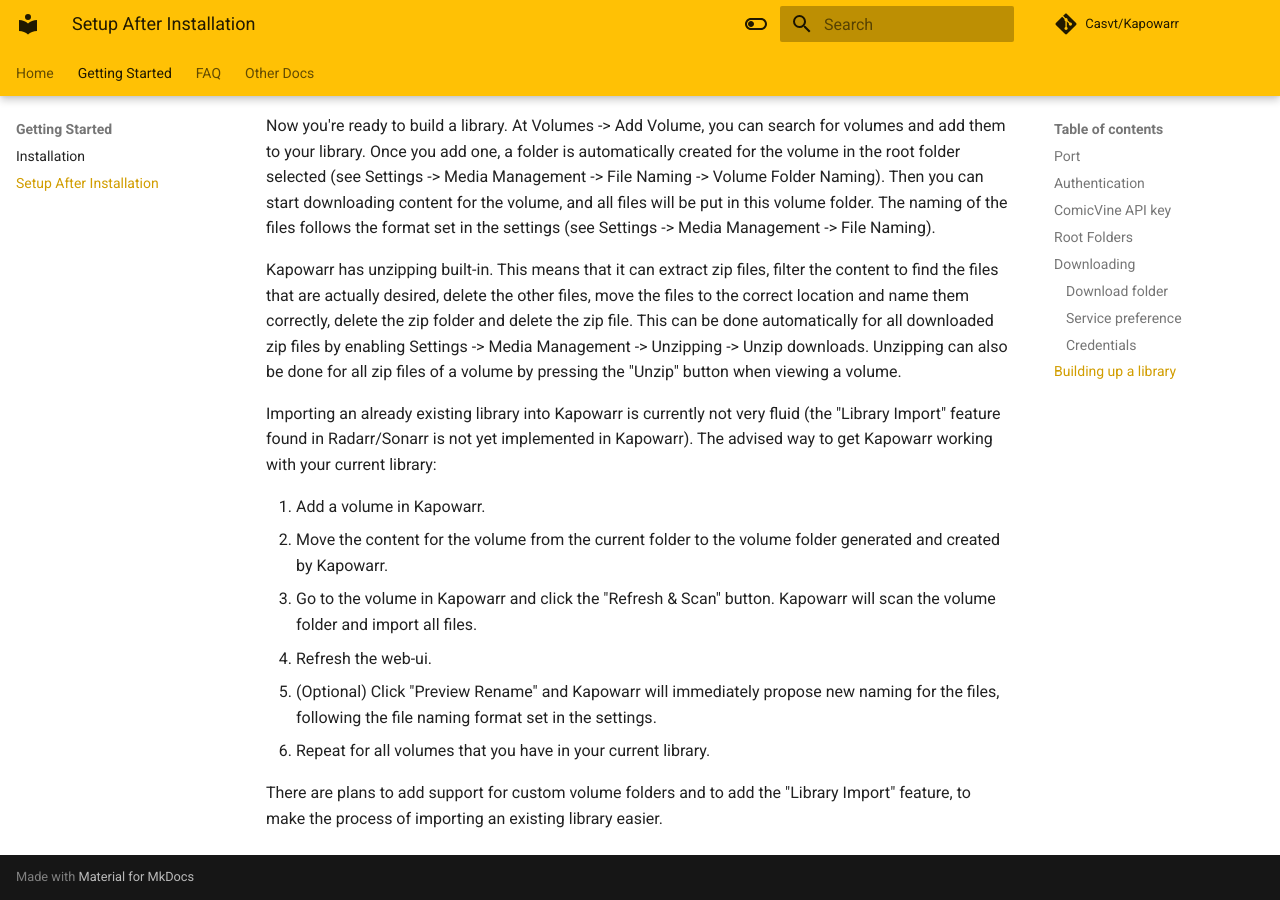
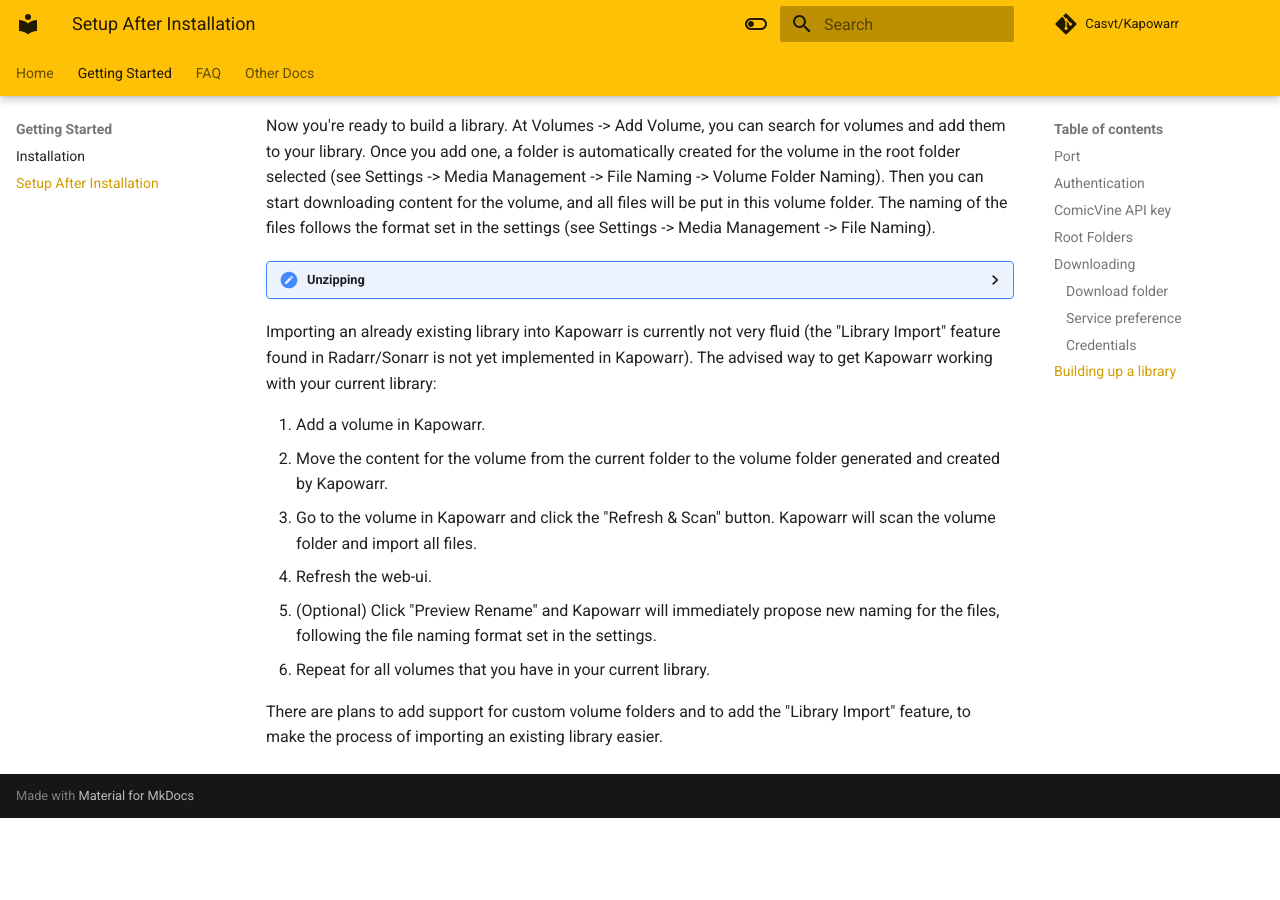
Before and after one commit to Casvt/Kapowarr, an MkDocs documentation site: the page built from docs/setup_after_installation.md, in a window 1280 px wide and 900 px high, scrolled down 2418 px. Built offline with MkDocs 1.6.1 and Material for MkDocs 9.7.7, drawn with Linux system fonts in a browser that asks for light colours; comment, search, counter and statistics services are not loaded; after the commit the page ends 3236 px from its top, so only the background shows below that; some of the changed lines change nothing that is shown.

Commit message:
Put unzipping in a collapsible block

```diff
--- a/docs/setup_after_installation.md
+++ b/docs/setup_after_installation.md
@@ -48,7 +48,8 @@
 ## Building up a library
 Now you're ready to build a library. At Volumes -> Add Volume, you can search for volumes and add them to your library. Once you add one, a folder is automatically created for the volume in the root folder selected (see Settings -> Media Management -> File Naming -> Volume Folder Naming). Then you can start downloading content for the volume, and all files will be put in this volume folder. The naming of the files follows the format set in the settings (see Settings -> Media Management -> File Naming).
 
-Kapowarr has unzipping built-in. This means that it can extract zip files, filter the content to find the files that are actually desired, delete the other files, move the files to the correct location and name them correctly, delete the zip folder and delete the zip file. This can be done automatically for all downloaded zip files by enabling Settings -> Media Management -> Unzipping -> Unzip downloads. Unzipping can also be done for all zip files of a volume by pressing the "Unzip" button when viewing a volume.
+??? Unzipping
+	Kapowarr has unzipping built-in. This means that it can extract zip files, filter the content to find the files that are actually desired, delete the other files, move the files to the correct location and name them correctly, delete the zip folder and delete the zip file. This can be done automatically for all downloaded zip files by enabling Settings -> Media Management -> Unzipping -> Unzip downloads. Unzipping can also be done for all zip files of a volume by pressing the "Unzip" button when viewing a volume.
 
 Importing an already existing library into Kapowarr is currently not very fluid (the "Library Import" feature found in Radarr/Sonarr is not yet implemented in Kapowarr). The advised way to get Kapowarr working with your current library:
 
```
